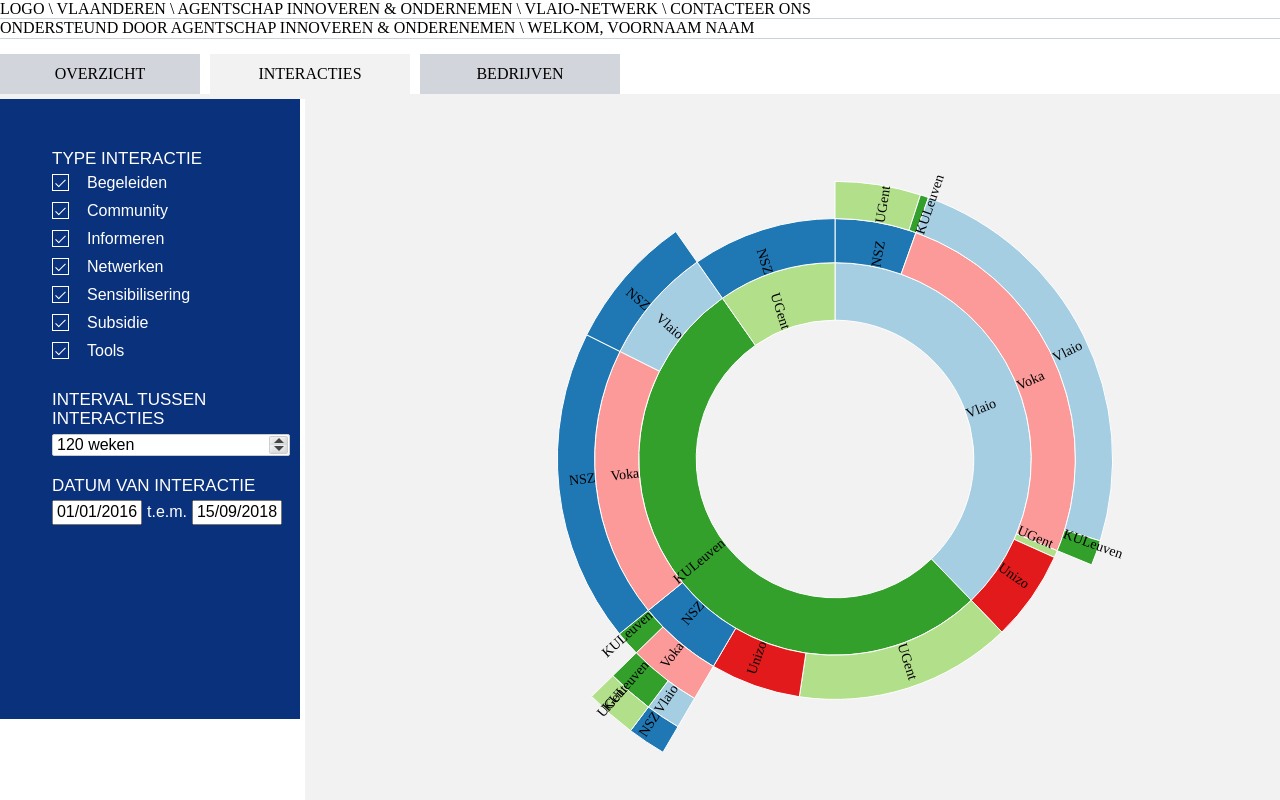
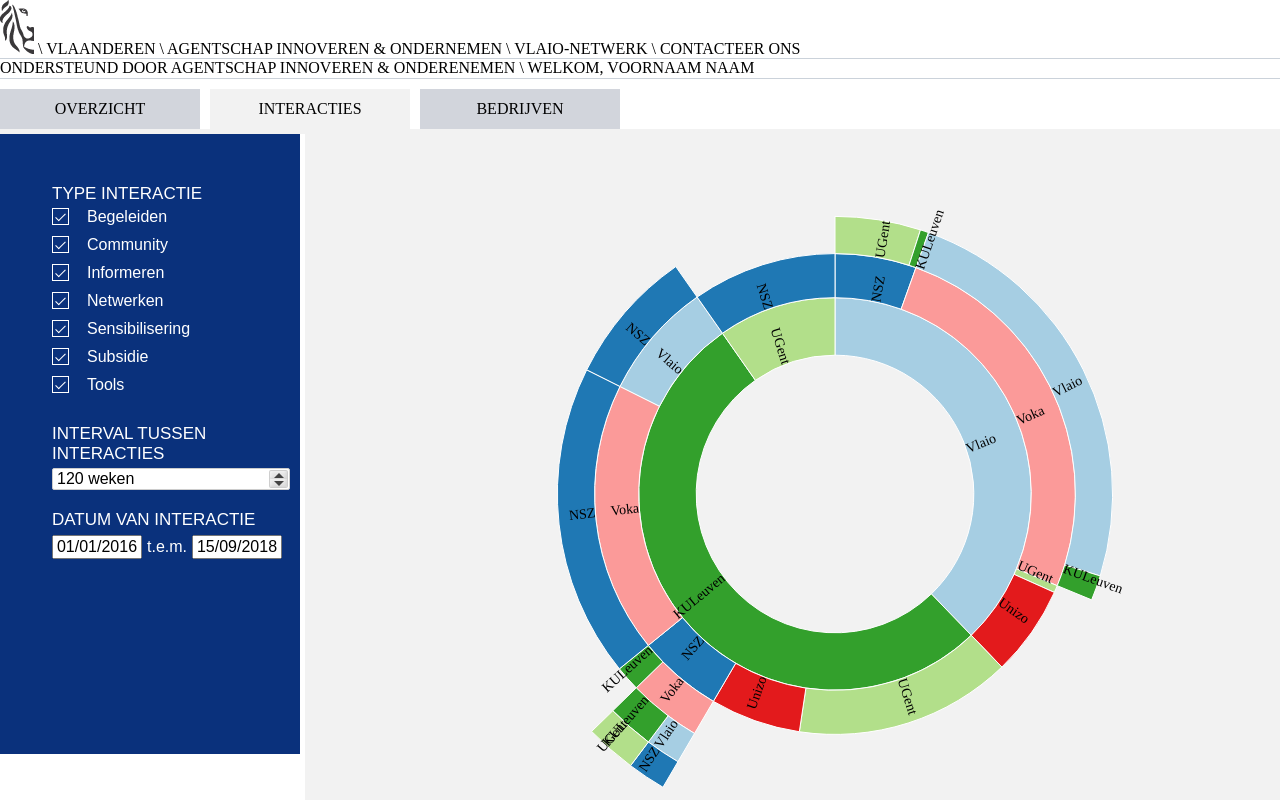
Before and after one commit to oSoc18/vlaio-network-frontend, a React (Create React App) app: page /sunburst in a window 1280 px wide. Shown: the top 800 px of the page. Built offline with nearby package versions, Linux system fonts and the light colour scheme; no server answers; a web font is replaced by a local one.

Commit message:
Header style changes

```diff
--- /dev/null
+++ b/src/assets/styles/UI/logo.css
@@ -0,0 +1,3 @@
+img {
+  max-height: 100%;
+}
--- a/src/assets/styles/header.css
+++ b/src/assets/styles/header.css
@@ -1,12 +1,11 @@
 .vlaio-header {
   background-color: #FFFFFF;
-  height: 4.4rem;
 }
 
 .demo-button {
   display: inline-block;
   border: 1px solid black;
-  height: 4.4rem;
+  height: 4.5rem;
   text-align: center;
   padding: 1rem;
 }
@@ -14,7 +13,7 @@
 .demo-button:hover {
   display: inline-block;
   border: 1px solid black;
-  height: 4.4rem;
+  height: 4.5rem;
   text-align: center;
 
   background-color: #009B48;
--- a/src/components/Header.jsx
+++ b/src/components/Header.jsx
@@ -1,11 +1,11 @@
 import React from 'react';
+import Logo from './UI/Logo';
 import '../assets/styles/header.css';
-import { Link } from 'react-router-dom';
-
 
 const Header = () => (
   <header className="vlaio-header">
-    <div className="top-header-bar">LOGO \ VLAANDEREN \ AGENTSCHAP INNOVEREN & ONDERNEMEN \ VLAIO-NETWERK \ CONTACTEER ONS</div>
+    <div className="top-header-bar">
+      <Logo /> \ VLAANDEREN \ AGENTSCHAP INNOVEREN & ONDERNEMEN \ VLAIO-NETWERK \ CONTACTEER ONS</div>
     <div className="top-header-bar">ONDERSTEUND DOOR AGENTSCHAP INNOVEREN & ONDERENEMEN  \  WELKOM, VOORNAAM NAAM</div>
     {/* <Link to="/index"><div className="demo-button">Algemeen overzicht</div></Link>
     <Link to="/sunburst"><div className="demo-button">Netwerk interacties</div></Link>
--- /dev/null
+++ b/src/components/UI/Logo.jsx
@@ -0,0 +1,10 @@
+import React from 'react';
+import '../../assets/styles/UI/logo.css';
+
+const img = require('./../../assets/img/logo-vlaanderen.png');
+
+const Logo = () => (
+  <img src={img} alt="Logo Vlaanderen" />
+);
+
+export default Logo;
--- a/src/components/UI/TimeBetween.jsx
+++ b/src/components/UI/TimeBetween.jsx
@@ -23,7 +23,7 @@
         max={200}
         value={120}
         onValueChange={(value) => { this.onChangeValue(value); }}
-        format={num => `${num} weken`}
+        format={num => (num === 1 ? `${num} week` : `${num} weken`)}
       />
     );
   }
```
Also changed, not shown: src/assets/img/logo-vlaanderen.png (added).
